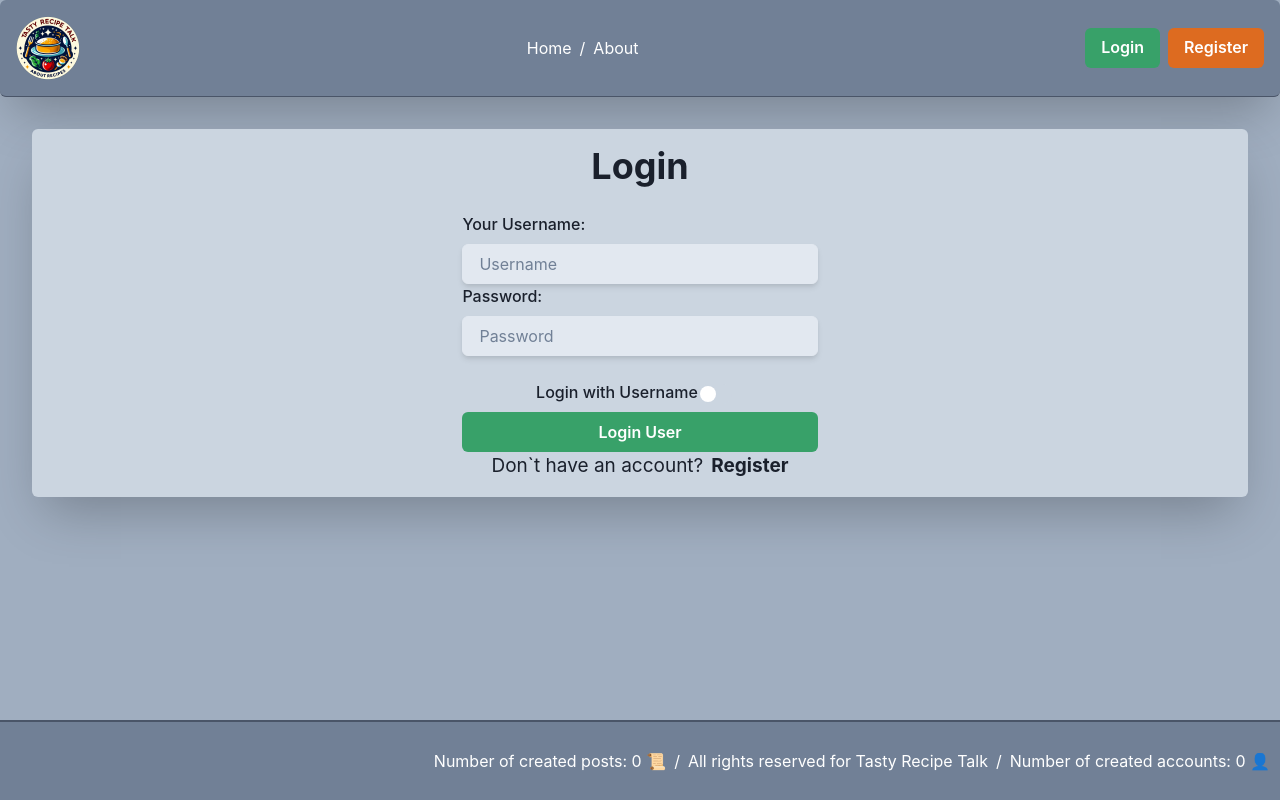
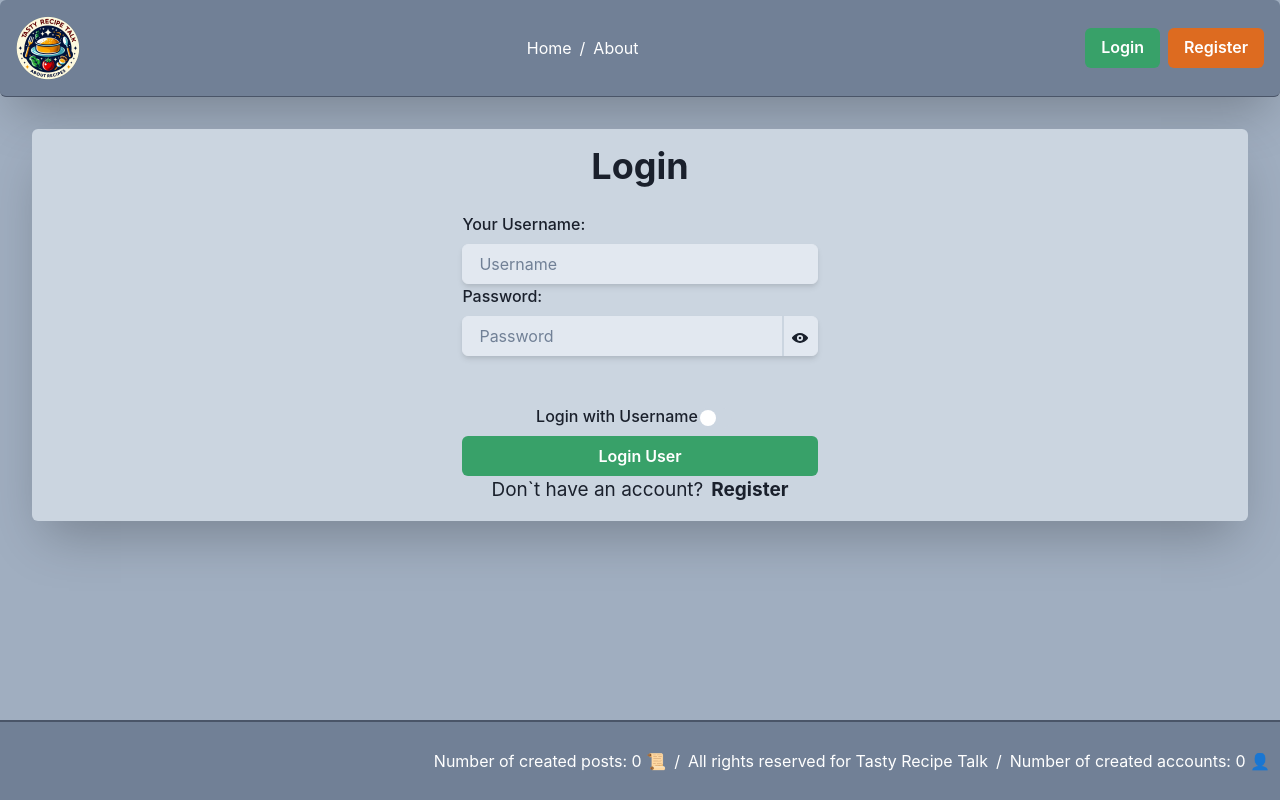
Before and after one commit to A58-Agents-Team1/Tasty-Recipe-Talk, a React (Vite) app: page /login in a window 1280 px wide. Built offline with nearby package versions, Linux system fonts and the light colour scheme; no server answers; the database is empty.

Commit message:
Add show hide password

```diff
--- a/src/views/Login.jsx
+++ b/src/views/Login.jsx
@@ -3,15 +3,38 @@ import { useLocation, useNavigate } from 'react-router-dom';
 import { AppContext } from '../context/AppContext.jsx';
 import { loginUser } from '../services/auth.service.js';
 import { NavLink } from 'react-router-dom';
-import { Button, Heading, FormLabel, Input, Flex, Text, Box, useToast, Switch } from '@chakra-ui/react';
+import {
+  Button,
+  Heading,
+  FormLabel,
+  Input,
+  Flex,
+  Text,
+  Box,
+  useToast,
+  Switch,
+  InputGroup,
+  InputRightElement,
+  Icon,
+} from '@chakra-ui/react';
 import { showToastError } from '../components/Alerts.jsx';
 import { validateEmail, validatePassword } from '../common/user.validation.js';
 import { getUserByHandle } from '../services/users.service.js';
-import { ERR_TOAST_EMAIL_LOGIN, ERR_TOAST_USERNAME_LOGIN, MAX_USERNAME_LENGTH, MIN_USERNAME_LENGTH } from '../common/constants.js';
+import {
+  ERR_TOAST_EMAIL_LOGIN,
+  ERR_TOAST_USERNAME_LOGIN,
+  MAX_USERNAME_LENGTH,
+  MIN_USERNAME_LENGTH,
+} from '../common/constants.js';
+import { ViewIcon, ViewOffIcon } from '@chakra-ui/icons';
 
 export default function Login() {
   const { user, setAppState } = useContext(AppContext);
   const [userNameOrEmail, setUserNameOrEmail] = useState(false);
+
+  const [show, setShow] = useState(false);
+  const handleClick = () => setShow(!show);
+
   const [form, setForm] = useState({
     email: '',
     userName: '',
@@ -63,18 +86,33 @@ export default function Login() {
         showToastError(ERR_TOAST_EMAIL_LOGIN, 'Invalid email format!', toast);
       }
       if (error.message.includes('auth/invalid-form')) {
-        showToastError(ERR_TOAST_EMAIL_LOGIN, 'Please fill out all fields!', toast);
+        showToastError(
+          ERR_TOAST_EMAIL_LOGIN,
+          'Please fill out all fields!',
+          toast
+        );
       }
 
-
       if (error.message.includes('auth/weak-password')) {
-        showToastError(ERR_TOAST_EMAIL_LOGIN, 'Password must be between 6 and 15 characters long!', toast);
+        showToastError(
+          ERR_TOAST_EMAIL_LOGIN,
+          'Password must be between 6 and 15 characters long!',
+          toast
+        );
       }
       if (error.message.includes('auth/invalid-credential')) {
-        showToastError(ERR_TOAST_EMAIL_LOGIN, 'Wrong Email or Password!', toast);
+        showToastError(
+          ERR_TOAST_EMAIL_LOGIN,
+          'Wrong Email or Password!',
+          toast
+        );
       }
       if (error.message.includes('auth/too-many-requests')) {
-        showToastError(ERR_TOAST_EMAIL_LOGIN, 'Access to this account has been temporarily disabled due to many failed login attempts.', toast);
+        showToastError(
+          ERR_TOAST_EMAIL_LOGIN,
+          'Access to this account has been temporarily disabled due to many failed login attempts.',
+          toast
+        );
       }
     }
   };
@@ -83,7 +121,7 @@ export default function Login() {
     try {
       const emails = (await getUserByHandle(form.userName)).val();
       await validateUserNameLoginForm();
-      if(emails === null) {
+      if (emails === null) {
         throw new Error('auth/invalid-username');
       }
       const { user } = await loginUser(emails.email, form.password);
@@ -91,19 +129,35 @@ export default function Login() {
       navigate(location.state?.from.pathname || '/');
     } catch (error) {
       if (error.message.includes('auth/invalid-form')) {
-        showToastError(ERR_TOAST_USERNAME_LOGIN, 'Please fill out all fields!', toast);
+        showToastError(
+          ERR_TOAST_USERNAME_LOGIN,
+          'Please fill out all fields!',
+          toast
+        );
       }
       if (error.message.includes('auth/invalid-username')) {
-        showToastError(ERR_TOAST_USERNAME_LOGIN, 'Account with this username don`t exist!', toast);
+        showToastError(
+          ERR_TOAST_USERNAME_LOGIN,
+          'Account with this username don`t exist!',
+          toast
+        );
       }
       if (error.message.includes('auth/weak-password')) {
-        showToastError(ERR_TOAST_USERNAME_LOGIN, 'Password must be between 6 and 15 characters long!', toast);
+        showToastError(
+          ERR_TOAST_USERNAME_LOGIN,
+          'Password must be between 6 and 15 characters long!',
+          toast
+        );
       }
       if (error.message.includes('auth/invalid-credential')) {
         showToastError(ERR_TOAST_USERNAME_LOGIN, 'Wrong password!', toast);
       }
       if (error.message.includes('auth/too-many-requests')) {
-        showToastError(ERR_TOAST_USERNAME_LOGIN, 'Access to this account has been temporarily disabled due to many failed login attempts.', toast);
+        showToastError(
+          ERR_TOAST_USERNAME_LOGIN,
+          'Access to this account has been temporarily disabled due to many failed login attempts.',
+          toast
+        );
       }
     }
   };
@@ -165,10 +219,11 @@ export default function Login() {
         </>
       )}
       <FormLabel htmlFor='password'>Password: </FormLabel>
+      <InputGroup>
         <Input
           value={form.password}
           onChange={updateForm('password')}
-        type='password'
+          type={show ? 'text' : 'password'}
           name='password'
           placeholder='Password'
           id='password'
@@ -182,9 +237,42 @@ export default function Login() {
           bg={'gray.200'}
           shadow={'md'}
         />
+        <InputRightElement>
+          {show ? (
+            <Box
+              borderLeft='2px solid'
+              w='2rem'
+              p='2'
+              justifyItems='end'
+              alignItems={'center'}
+              borderLeftColor='gray.300'
+              _hover={{ cursor: 'pointer' }}
+              onClick={handleClick}
+            >
+              <Icon as={ViewOffIcon} />
+            </Box>
+          ) : (
+            <Box
+              borderLeft='2px solid'
+              w='2rem'
+              p='2'
+              justifyItems='end'
+              alignItems={'center'}
+              borderLeftColor='gray.300'
+              _hover={{ cursor: 'pointer' }}
+              onClick={handleClick}
+            >
+              <Icon as={ViewIcon} />
+            </Box>
+          )}
+        </InputRightElement>
+      </InputGroup>
       <br />
       <br />
-      <FormLabel htmlFor='isChecked' textAlign={'center'}>
+      <FormLabel
+        htmlFor='isChecked'
+        textAlign={'center'}
+      >
         {userNameOrEmail ? 'Login with Email' : 'Login with Username'}
         <Switch
           id='isChecked'
--- a/src/views/Register.jsx
+++ b/src/views/Register.jsx
@@ -14,7 +14,10 @@ import {
   Input,
   Flex,
   Box,
-  Text
+  Text,
+  InputGroup,
+  Icon,
+  InputRightElement,
 } from '@chakra-ui/react';
 import {
   validateEmail,
@@ -23,8 +26,9 @@ import {
   validatePassword,
   validateUserNameAsync,
 } from '../common/user.validation.js';
-import { showToast, showToastError} from '../components/Alerts.jsx';
+import { showToast, showToastError } from '../components/Alerts.jsx';
 import { ERR_TOAST_ACCOUNT_NOT_CREATED } from '../common/constants.js';
+import { ViewIcon, ViewOffIcon } from '@chakra-ui/icons';
 
 export default function Register() {
   const [form, setForm] = useState({
@@ -36,6 +40,10 @@ export default function Register() {
   });
 
   const { user, setAppState } = useContext(AppContext);
+  const [show, setShow] = useState(false);
+
+  const handleClick = () => setShow(!show);
+
   const navigate = useNavigate();
   const toast = useToast();
 
@@ -86,44 +94,92 @@ export default function Register() {
         form.lastName
       );
       setAppState({ user: credential.user, userData: null });
-      showToast("Account created!","We`ve created an account for you!",toast)
+      showToast('Account created!', 'We`ve created an account for you!', toast);
       navigate('/');
     } catch (error) {
       if (error.message.includes('child failed: path')) {
-        showToastError(ERR_TOAST_ACCOUNT_NOT_CREATED, `User Name can't contain ".", "#", "$", "[", or "]"!`,toast);
+        showToastError(
+          ERR_TOAST_ACCOUNT_NOT_CREATED,
+          `User Name can't contain ".", "#", "$", "[", or "]"!`,
+          toast
+        );
       }
       if (error.message.includes('auth/first-name-too-short')) {
-        showToastError(ERR_TOAST_ACCOUNT_NOT_CREATED, 'First name must be between 4 and 15 characters long!',toast);
+        showToastError(
+          ERR_TOAST_ACCOUNT_NOT_CREATED,
+          'First name must be between 4 and 15 characters long!',
+          toast
+        );
       }
       if (error.message.includes('auth/last-name-too-short')) {
-        showToastError(ERR_TOAST_ACCOUNT_NOT_CREATED, 'Last name must be between 4 and 15 characters long!',toast);
+        showToastError(
+          ERR_TOAST_ACCOUNT_NOT_CREATED,
+          'Last name must be between 4 and 15 characters long!',
+          toast
+        );
       }
       if (error.message.includes('auth/username-too-short')) {
-        showToastError(ERR_TOAST_ACCOUNT_NOT_CREATED, 'User Name name must be between 3 and 15 characters long!',toast);
+        showToastError(
+          ERR_TOAST_ACCOUNT_NOT_CREATED,
+          'User Name name must be between 3 and 15 characters long!',
+          toast
+        );
       }
       if (error.message.includes('auth/invalid-email')) {
-        showToastError(ERR_TOAST_ACCOUNT_NOT_CREATED, 'Invalid email format!',toast);
+        showToastError(
+          ERR_TOAST_ACCOUNT_NOT_CREATED,
+          'Invalid email format!',
+          toast
+        );
       }
       if (error.message.includes('auth/email-already-in-use')) {
-        showToastError(ERR_TOAST_ACCOUNT_NOT_CREATED, 'User with this email has already been registered!',toast);
+        showToastError(
+          ERR_TOAST_ACCOUNT_NOT_CREATED,
+          'User with this email has already been registered!',
+          toast
+        );
       }
       if (error.message.includes('auth/weak-password')) {
-        showToastError(ERR_TOAST_ACCOUNT_NOT_CREATED, 'Password must be between 6 and 15 characters long!',toast);
+        showToastError(
+          ERR_TOAST_ACCOUNT_NOT_CREATED,
+          'Password must be between 6 and 15 characters long!',
+          toast
+        );
       }
       if (error.message.includes('auth/invalid-form')) {
-        showToastError(ERR_TOAST_ACCOUNT_NOT_CREATED, 'Please fill out all fields!',toast);
+        showToastError(
+          ERR_TOAST_ACCOUNT_NOT_CREATED,
+          'Please fill out all fields!',
+          toast
+        );
       }
       if (error.message.includes('auth/operation-not-allowed')) {
-        showToastError(ERR_TOAST_ACCOUNT_NOT_CREATED, 'Email/password accounts are not enabled!',toast);
+        showToastError(
+          ERR_TOAST_ACCOUNT_NOT_CREATED,
+          'Email/password accounts are not enabled!',
+          toast
+        );
       }
       if (error.message.includes('auth/username-already-in-use')) {
-        showToastError(ERR_TOAST_ACCOUNT_NOT_CREATED, 'User with this username already exists!',toast);
+        showToastError(
+          ERR_TOAST_ACCOUNT_NOT_CREATED,
+          'User with this username already exists!',
+          toast
+        );
       }
       if (error.message.includes('auth/user-not-found')) {
-        showToastError(ERR_TOAST_ACCOUNT_NOT_CREATED, 'User with this username does not exist!',toast);
+        showToastError(
+          ERR_TOAST_ACCOUNT_NOT_CREATED,
+          'User with this username does not exist!',
+          toast
+        );
       }
       if (error.message.includes('auth/wrong-password')) {
-        showToastError(ERR_TOAST_ACCOUNT_NOT_CREATED, 'Invalid password!',toast);
+        showToastError(
+          ERR_TOAST_ACCOUNT_NOT_CREATED,
+          'Invalid password!',
+          toast
+        );
       }
     }
   };
@@ -131,7 +187,12 @@ export default function Register() {
   return (
     <Box width={{ base: '90%', md: '30%' }}>
       <Heading textAlign={'center'}>Register</Heading>
-      <Box display='grid' gridTemplateColumns='repeat(1, 1fr)' gap={4} p={4}>
+      <Box
+        display='grid'
+        gridTemplateColumns='repeat(1, 1fr)'
+        gap={4}
+        p={4}
+      >
         <FormControl isRequired>
           <FormLabel htmlFor='firstName'>First Name:</FormLabel>
           <Input
@@ -214,10 +275,11 @@ export default function Register() {
         </FormControl>
         <FormControl isRequired>
           <FormLabel htmlFor='password'>Password:</FormLabel>
+          <InputGroup>
             <Input
               value={form.password}
               onChange={updateForm('password')}
-            type='password'
+              type={show ? 'text' : 'password'}
               name='password'
               placeholder='Password'
               id='password'
@@ -231,20 +293,69 @@ export default function Register() {
               bg={'gray.200'}
               shadow={'md'}
             />
-        </FormControl><br />
+            <InputRightElement>
+              {show ? (
+                <Box
+                  borderLeft='2px solid'
+                  w='2rem'
+                  p='2'
+                  justifyItems='end'
+                  alignItems={'center'}
+                  borderLeftColor='gray.300'
+                  _hover={{ cursor: 'pointer' }}
+                  onClick={handleClick}
+                >
+                  <Icon as={ViewOffIcon} />
                 </Box>
-      <Flex justify='center' align='center' gap={4}>
-      </Flex>
+              ) : (
+                <Box
+                  borderLeft='2px solid'
+                  w='2rem'
+                  p='2'
+                  justifyItems='end'
+                  alignItems={'center'}
+                  borderLeftColor='gray.300'
+                  _hover={{ cursor: 'pointer' }}
+                  onClick={handleClick}
+                >
+                  <Icon as={ViewIcon} />
+                </Box>
+              )}
+            </InputRightElement>
+          </InputGroup>
+        </FormControl>
+        <br />
+      </Box>
+      <Flex
+        justify='center'
+        align='center'
+        gap={4}
+      ></Flex>
 
-      <Flex direction="column" alignItems="center">
-      <Button colorScheme='orange' width="92%"  onClick={register}>Register</Button>
-        <Flex alignItems="center" style={{ fontSize: '19px' }}>
-          <Text marginRight={2} >Have an account?</Text>
-          <NavLink to='/login' style={{ fontWeight: 'bold' }}>Login</NavLink>
+      <Flex
+        direction='column'
+        alignItems='center'
+      >
+        <Button
+          colorScheme='orange'
+          width='92%'
+          onClick={register}
+        >
+          Register
+        </Button>
+        <Flex
+          alignItems='center'
+          style={{ fontSize: '19px' }}
+        >
+          <Text marginRight={2}>Have an account?</Text>
+          <NavLink
+            to='/login'
+            style={{ fontWeight: 'bold' }}
+          >
+            Login
+          </NavLink>
         </Flex>
       </Flex>
-
-
     </Box>
   );
 }
```
Lines whose indentation alone changed are shown as unchanged.
